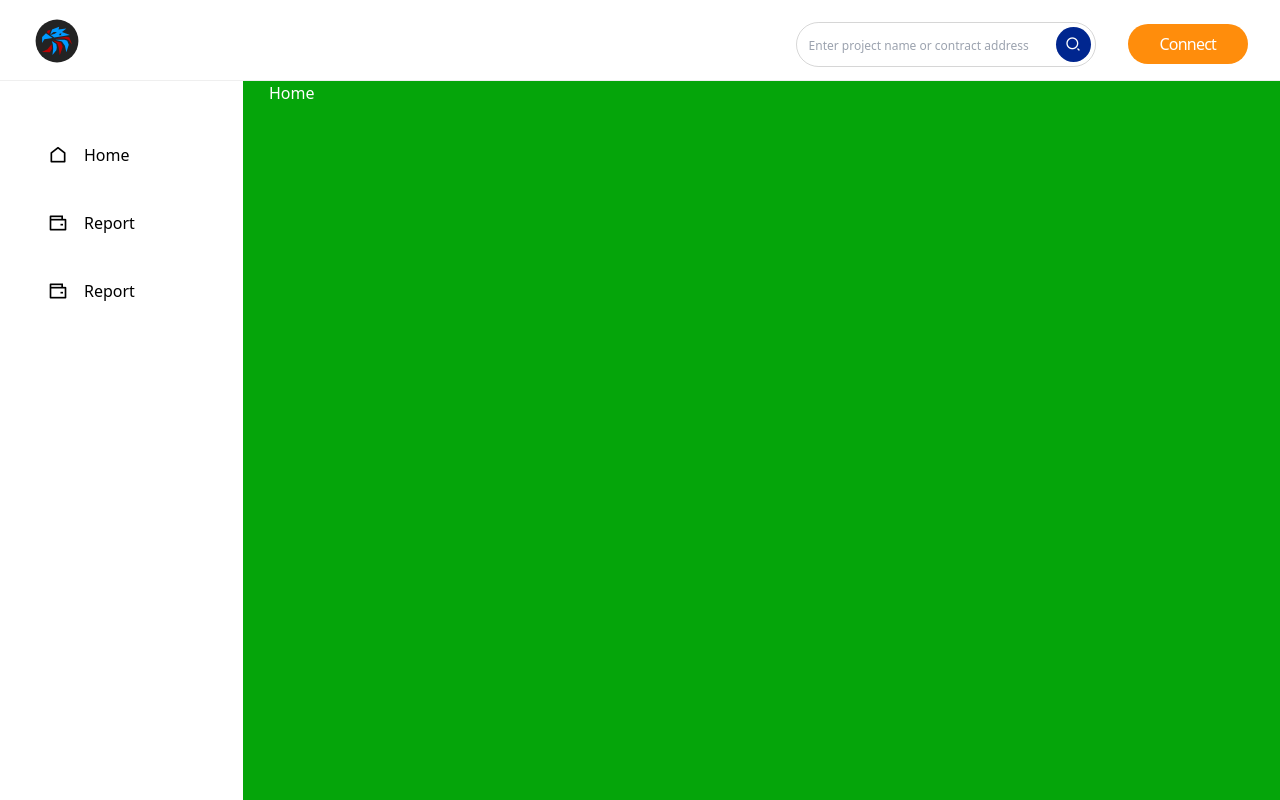
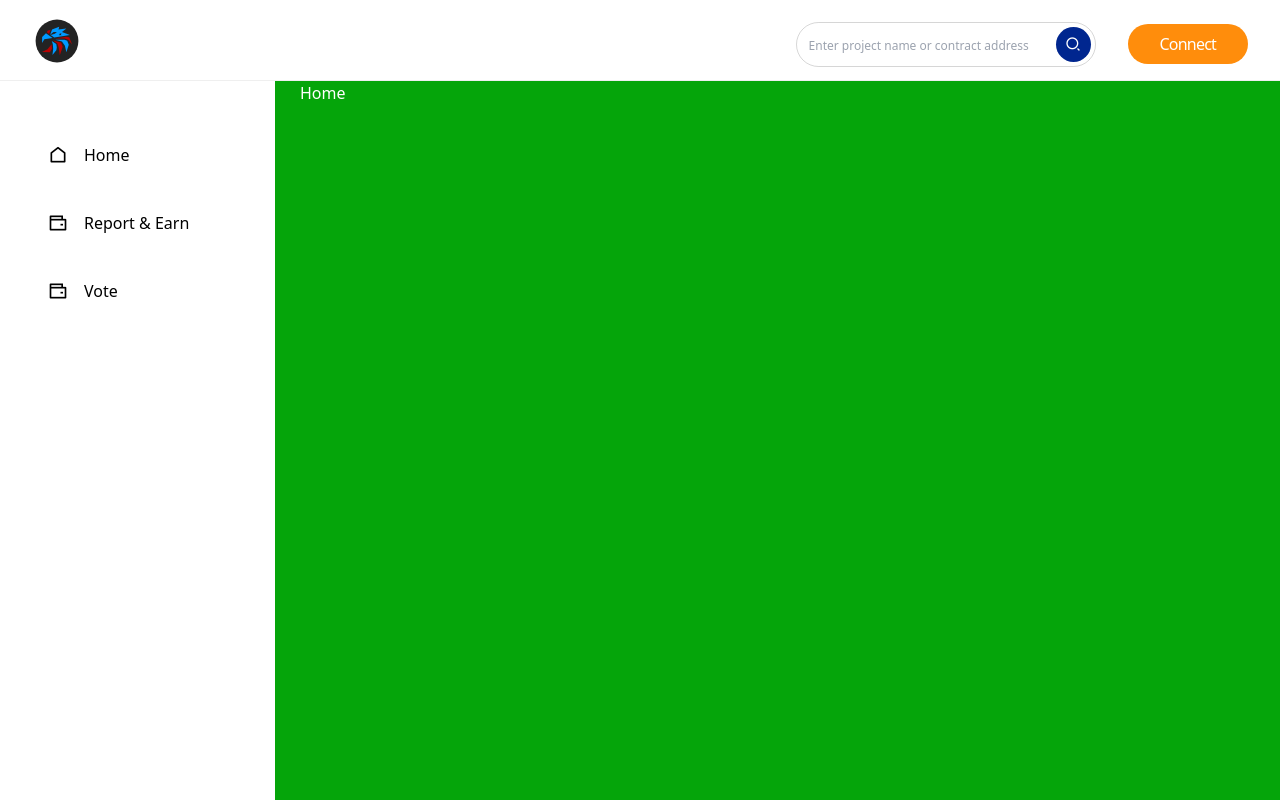
Before and after one commit to Theo-flux/Eagle_Eye, a Next.js app in the folder client/: page / in a window 1280 px wide. Shown: the top 800 px of the page. Built offline with nearby package versions, Linux system fonts and the light colour scheme.

Commit message:
maxwidth removed on aside component

```diff
--- a/client/src/components/sidebar/index.jsx
+++ b/client/src/components/sidebar/index.jsx
@@ -12,20 +12,20 @@ const sidebar_items = [
     id: '2',
     unactiveIcon: 'ri-wallet-line',
     activeIcon: 'ri-wallet-fill',
-    item: 'Report',
+    item: 'Report & Earn',
   },
 
   {
     id: '3',
     unactiveIcon: 'ri-wallet-line',
     activeIcon: 'ri-wallet-fill',
-    item: 'Report',
+    item: 'Vote',
   },
 ];
 
 function Sidebar() {
   return (
-    <div className="sticky top-0 bg-white w-[300px] h-[100vh]">
+    <div className="fixed md:sticky md:top-0 bg-white w-[350px] h-[100vh]">
       <div className={`py-12`}>
         {sidebar_items.map((sidebar_item, index) => {
           const { unactiveIcon, activeIcon, item } = sidebar_item;
--- a/client/src/shared/containers/index.jsx
+++ b/client/src/shared/containers/index.jsx
@@ -13,11 +13,7 @@ export const Div = ({ children, className }) => {
 };
 
 export const Aside = ({ children, className }) => {
-  return (
-    <aside className={`w-[95%] mx-auto max-w-7xl ${className}`}>
-      {children}
-    </aside>
-  );
+  return <aside className={`w-[95%] mx-auto ${className}`}>{children}</aside>;
 };
 
 export const Nav = ({ children, className }) => {
```
